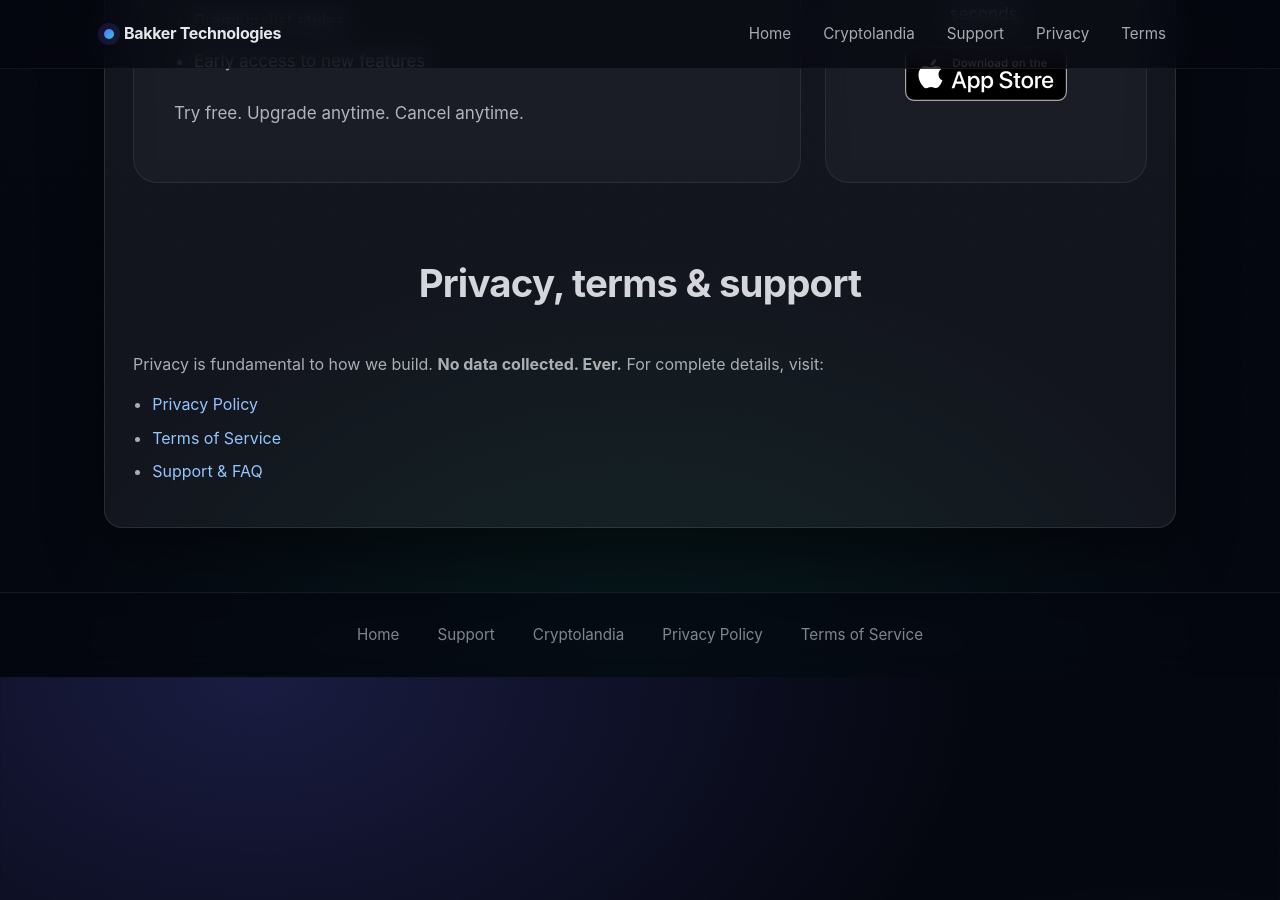
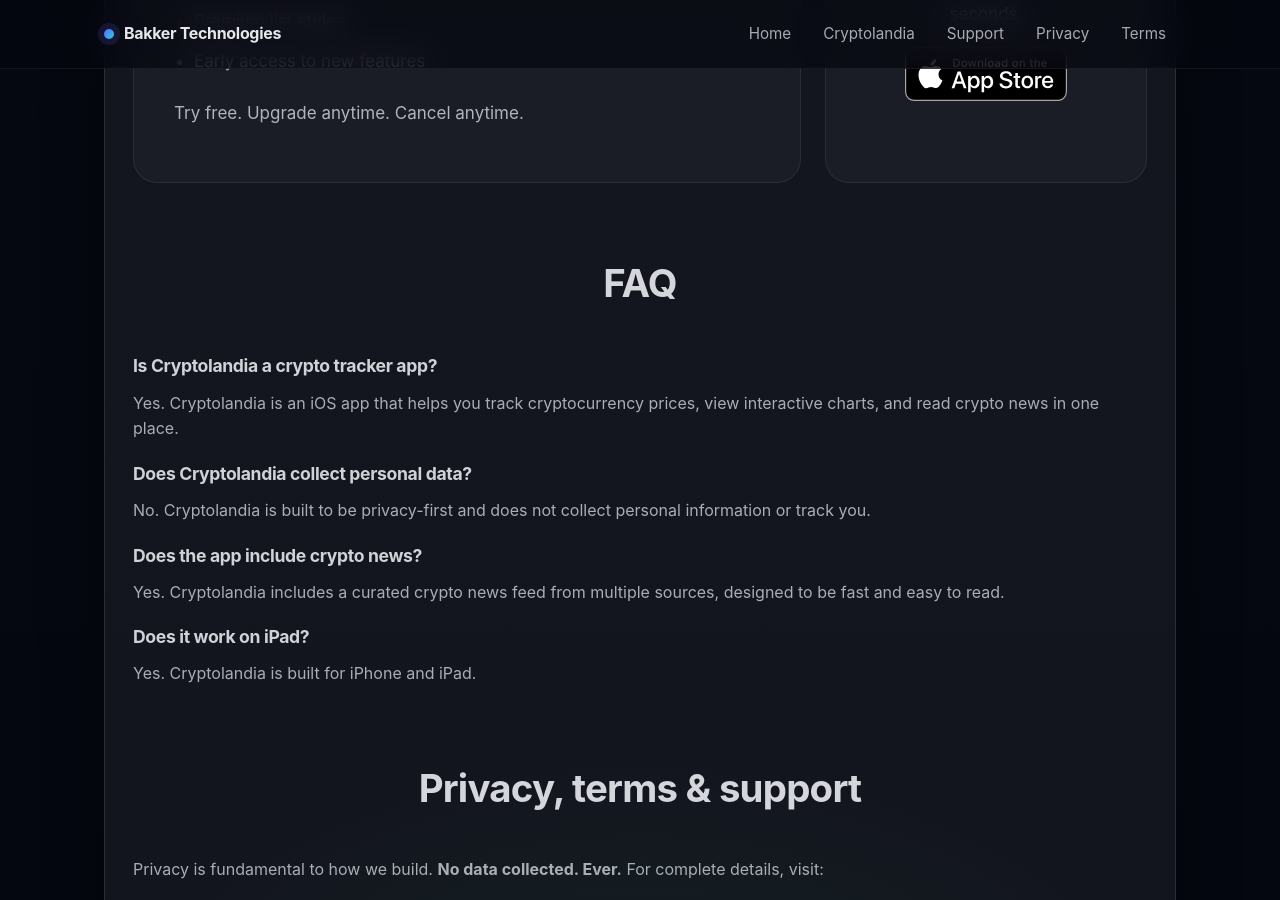
Before and after one commit to haakonbakker/info.bakkertechnologies.no, a Jekyll site: the page built from cryptolandia/index.md, in a window 1280 px wide and 900 px high, scrolled down 4674 px. Built offline with Jekyll 4.4.1, drawn with Linux system fonts in a browser that asks for light colours; some of the changed text lies outside the part shown.

Commit message:
Update site metadata and add FAQ to Cryptolandia page
Co-authored-by: haakon.bakker <haakon.bakker@vippsmobilepay.com>

```diff
--- a/_config.yml
+++ b/_config.yml
@@ -1,13 +1,24 @@
 # Site settings
 title: "Bakker Technologies"
-description: "Information about Bakker Technologies"
+description: "Bakker Technologies builds Cryptolandia — a privacy-first iOS crypto tracker app with real-time prices, charts, and curated crypto news."
 baseurl: ""
 url: "https://bakkertechnologies.no"
+lang: "en"
+permalink: pretty
+
+# Default social preview image (used by jekyll-seo-tag)
+logo: "/cryptolandia/images/logo.png"
+image: "/cryptolandia/images/logo.png"
+
+author:
+  name: "Bakker Technologies"
+  email: "support@bakkertechnologies.no"
 
 # Build settings
 plugins:
   - jekyll-feed
   - jekyll-seo-tag
+  - jekyll-sitemap
 
 # GitHub Pages settings
 github: [metadata]
--- a/_layouts/default.html
+++ b/_layouts/default.html
@@ -3,9 +3,9 @@
 <head>
     <meta charset="UTF-8">
     <meta name="viewport" content="width=device-width, initial-scale=1.0">
-    <title>{% if page.title %}{{ page.title }} | {% endif %}{{ site.title }}</title>
-    <meta name="description" content="{% if page.description %}{{ page.description }}{% else %}{{ site.description }}{% endif %}">
     {% seo %}
+    <link rel="icon" href="{{ site.logo | default: '/cryptolandia/images/logo.png' | relative_url }}">
+    <link rel="apple-touch-icon" href="{{ site.logo | default: '/cryptolandia/images/logo.png' | relative_url }}">
     <style>
         * {
             margin: 0;
--- a/cryptolandia/index.md
+++ b/cryptolandia/index.md
@@ -1,7 +1,35 @@
 ---
 layout: default
-title: Cryptolandia
+title: "Cryptolandia – Crypto Tracker App for iPhone & iPad"
+description: "Cryptolandia is a privacy-first iOS crypto tracker app with live cryptocurrency prices, interactive charts, and curated crypto news—built for iPhone and iPad."
+image: "/cryptolandia/images/logo.png"
 ---
+
+<script type="application/ld+json">
+{
+  "@context": "https://schema.org",
+  "@type": "MobileApplication",
+  "name": "Cryptolandia",
+  "operatingSystem": "iOS",
+  "applicationCategory": "FinanceApplication",
+  "description": "Privacy-first iOS crypto tracker app with live cryptocurrency prices, interactive charts, and curated crypto news.",
+  "url": "{{ '/cryptolandia/' | absolute_url }}",
+  "downloadUrl": "https://apps.apple.com/us/app/cryptolandia-crypto-ticker/id6756105265",
+  "publisher": {
+    "@type": "Organization",
+    "name": "Bakker Technologies",
+    "url": "{{ '/' | absolute_url }}"
+  },
+  "offers": {
+    "@type": "Offer",
+    "price": "0",
+    "priceCurrency": "USD",
+    "category": "Free"
+  },
+  "privacyPolicy": "{{ '/cryptolandia/privacy' | absolute_url }}",
+  "termsOfService": "{{ '/cryptolandia/terms' | absolute_url }}"
+}
+</script>
 
 <style>
   /* Modern Apple-inspired marketing layout */
@@ -388,7 +416,7 @@ title: Cryptolandia
     <img src="{{ '/cryptolandia/images/logo.png' | relative_url }}" alt="Cryptolandia App Icon">
   </div>
   <div class="cl-hero__kicker">iPhone & iPad</div>
-  <h1 class="cl-hero__title">Track crypto. Stay informed. Done beautifully.</h1>
+  <h1 class="cl-hero__title">Cryptolandia: a crypto tracker app for iPhone & iPad.</h1>
   <p class="cl-hero__subtitle">
     Real-time prices, smooth charts, and curated news—all in a clean, modern design. Whether you're actively trading or staying curious, Cryptolandia keeps the market at your fingertips.
   </p>
@@ -495,6 +523,21 @@ title: Cryptolandia
 </div>
 
 <div class="cl-section">
+  <h2>FAQ</h2>
+  <h3>Is Cryptolandia a crypto tracker app?</h3>
+  <p>Yes. Cryptolandia is an iOS app that helps you track cryptocurrency prices, view interactive charts, and read crypto news in one place.</p>
+
+  <h3>Does Cryptolandia collect personal data?</h3>
+  <p>No. Cryptolandia is built to be privacy-first and does not collect personal information or track you.</p>
+
+  <h3>Does the app include crypto news?</h3>
+  <p>Yes. Cryptolandia includes a curated crypto news feed from multiple sources, designed to be fast and easy to read.</p>
+
+  <h3>Does it work on iPad?</h3>
+  <p>Yes. Cryptolandia is built for iPhone and iPad.</p>
+</div>
+
+<div class="cl-section">
   <h2>Privacy, terms & support</h2>
   <p>
     Privacy is fundamental to how we build. <strong>No data collected. Ever.</strong> For complete details, visit:
```
Also changed, not shown: index.md (+3 -1 lines), robots.txt (added, +8 -0 lines), support.md (+5 -3 lines).
